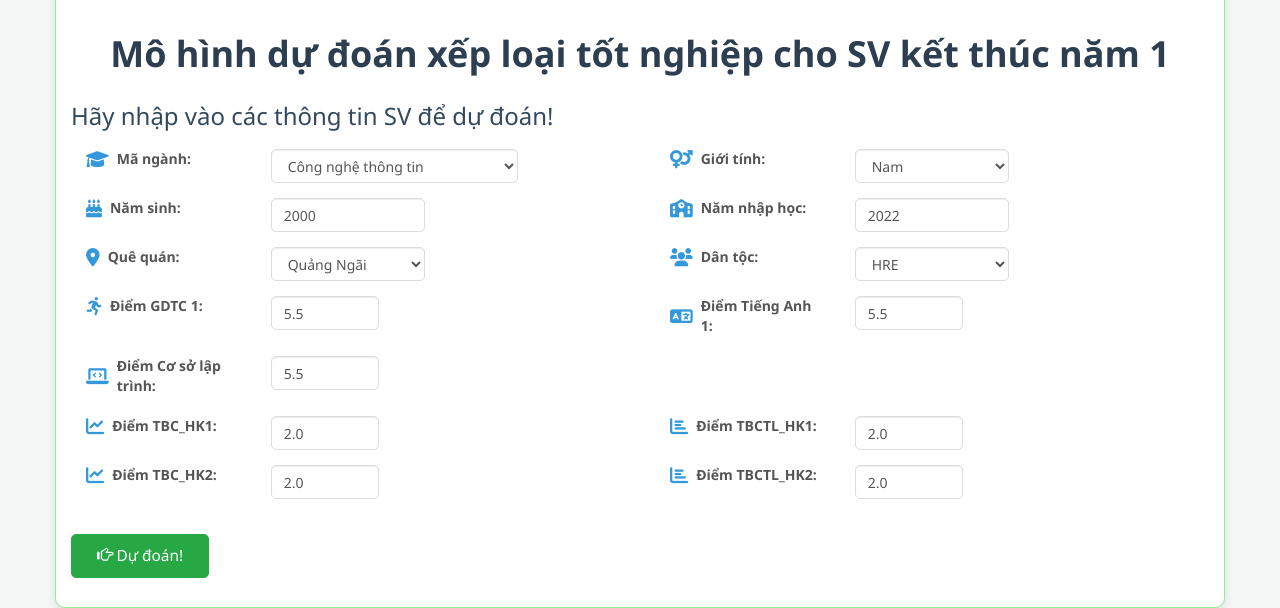
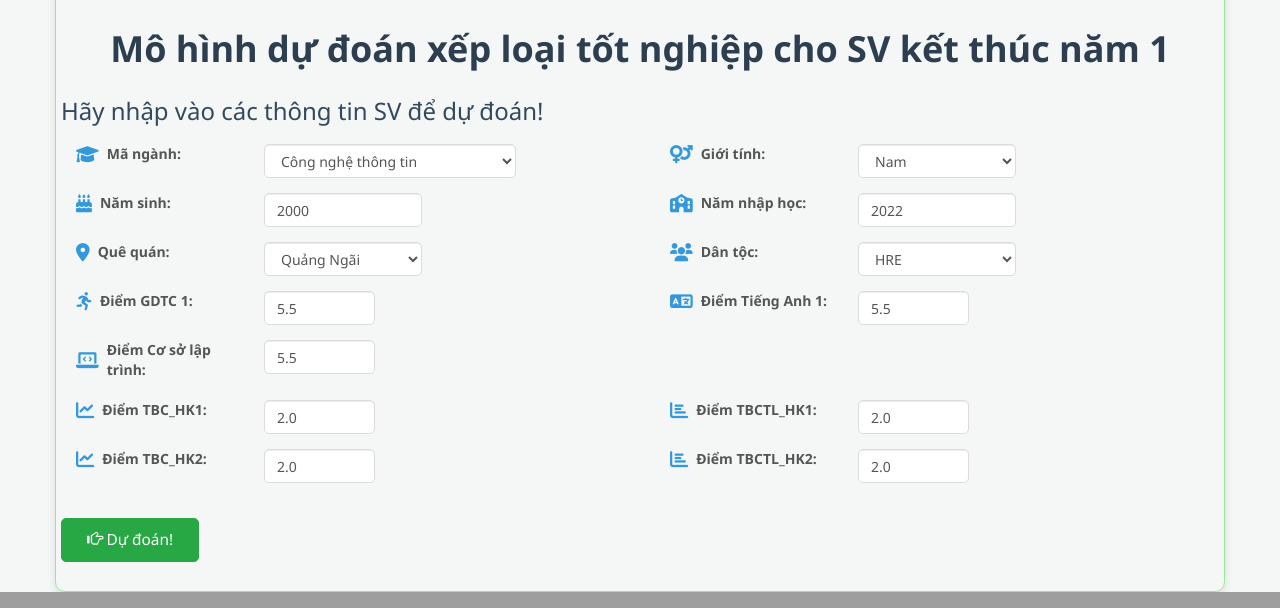
Before and after one commit to nguyen-thanh-viet/flask-graduation-app, a Flask app: page / in a window 1280 px wide. Shown: the part 916-1524 px from the top of the page. Run offline with Flask 3, Linux system fonts and the light colour scheme; some libraries are stand-ins or nearby versions.

Commit message:
Update index.html

```diff
--- a/templates/index.html
+++ b/templates/index.html
@@ -1,5 +1,3 @@
-%%writefile templates/index.html
-
 <html>
 <head>
     <title>Dự đoán xếp loại tốt nghiệp SV</title>
@@ -16,11 +14,11 @@
         padding-top: 20px;
     }
     .container {
-        background-color: #ffffff; /* White background for the form */
         box-shadow: 0 4px 8px rgba(0, 0, 0, 0.1);
-        padding: 30px;
+        padding: 0 20px;
         margin-top: 20px;
         border-radius: 10px;
+        border: 1px groove lightgreen;
     }
     h1 {
         color: #2c3e50; /* Dark blue for main title */
@@ -82,7 +80,7 @@
 <body>
 
 
-    <div class="container" style="border: 1px groove lightgreen; border-radius: 10px; padding: 0 30px">
+    <div class="container">
         <div class="row">
             <img src="Images/pdu_banner.jpg" width="100%" />
         </div>
```
